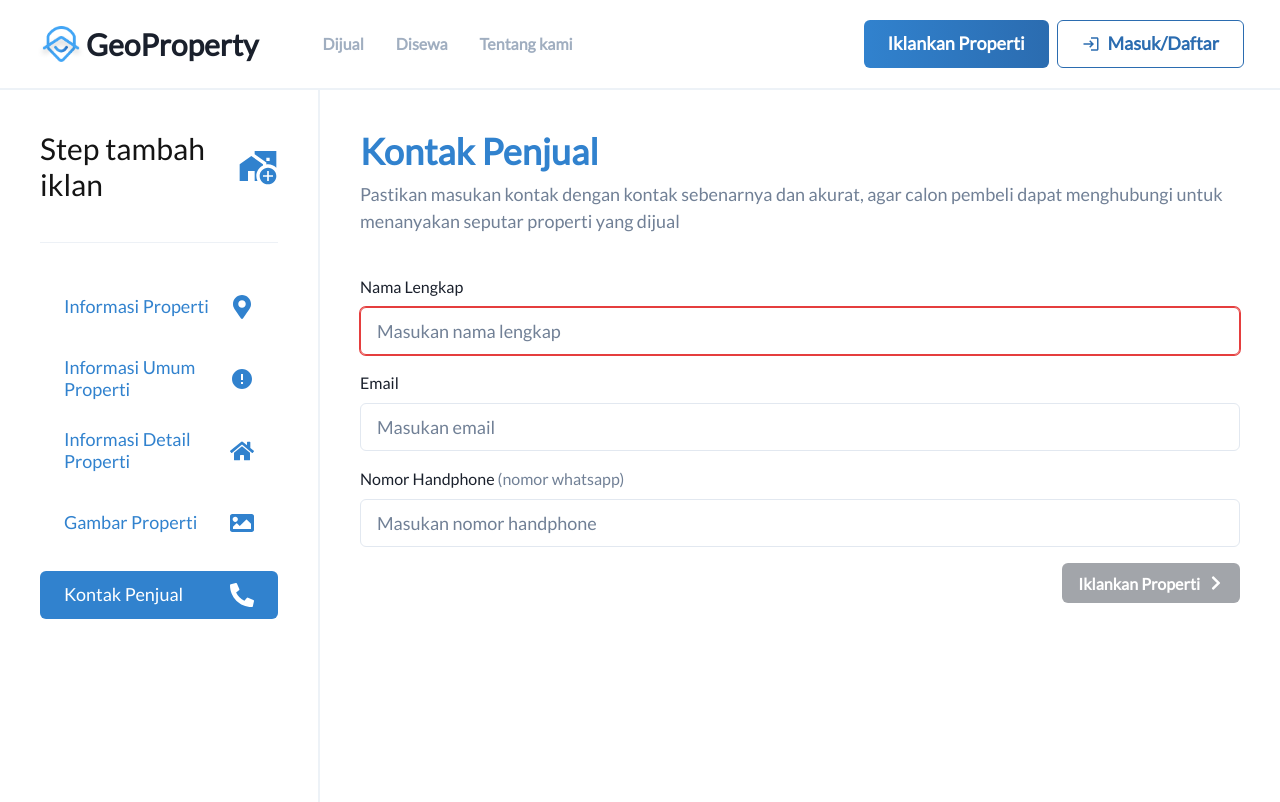
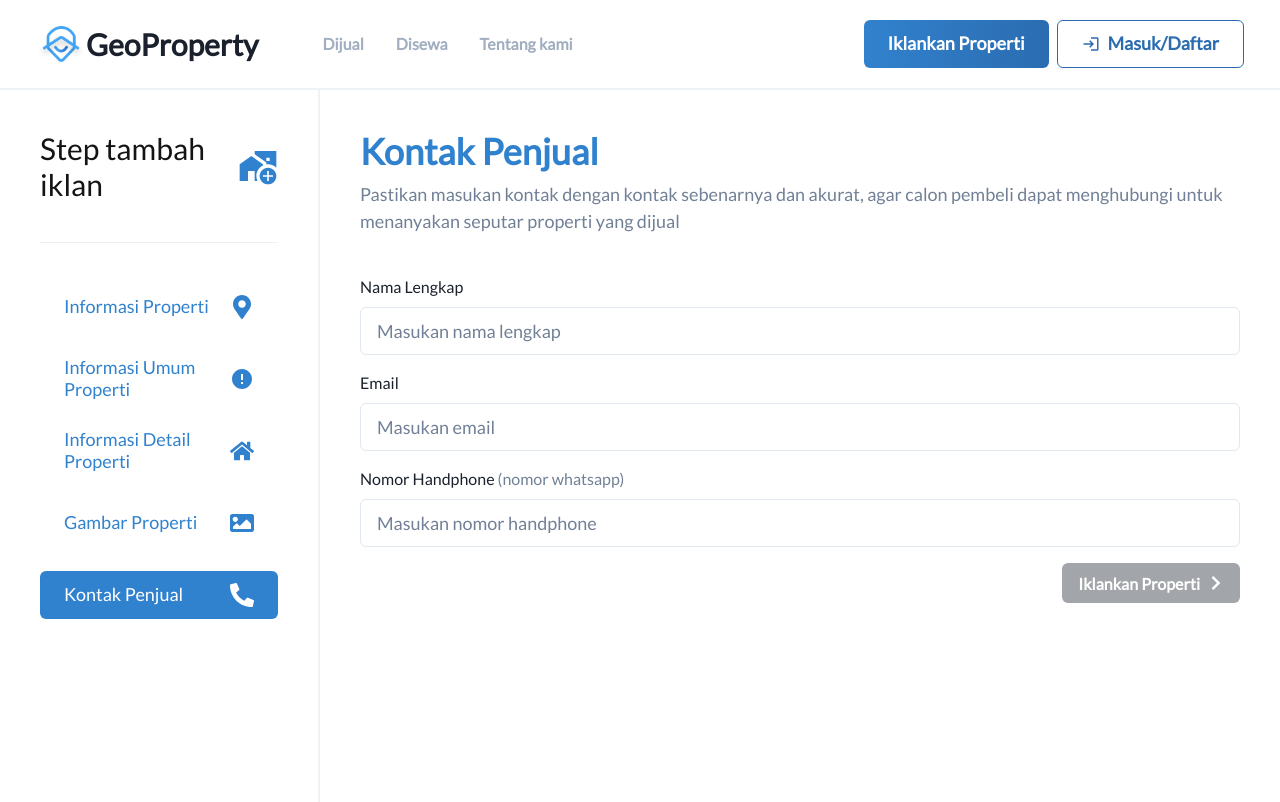
Before and after one commit to dikamuharman/geo-property, a React (Vite) app: page /add-property/contact-property in a window 1280 px wide. Built offline with nearby package versions, Linux system fonts and the light colour scheme; no server answers; what encrypt-storage would draw is missing.

Commit message:
Fix isInvalid prop in AddContactProperty component

```diff
--- a/src/features/addProperty/component/organisms/AddContactProperty.tsx
+++ b/src/features/addProperty/component/organisms/AddContactProperty.tsx
@@ -32,7 +32,7 @@ const AddContactProperty: React.FC<AddContactPropertyProps> = () => {
               placeholder="Masukan nama lengkap"
               name={field.name}
               onChange={field.onChange}
-              isInvalid={!fieldState.isDirty}
+              isInvalid={fieldState.invalid}
               onBlur={field.onBlur}
             />
           );
```
